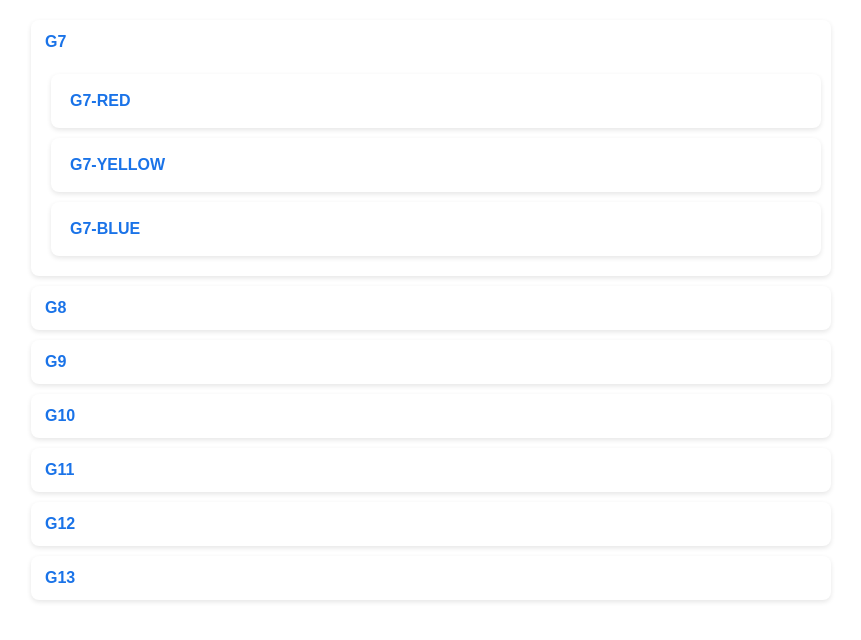
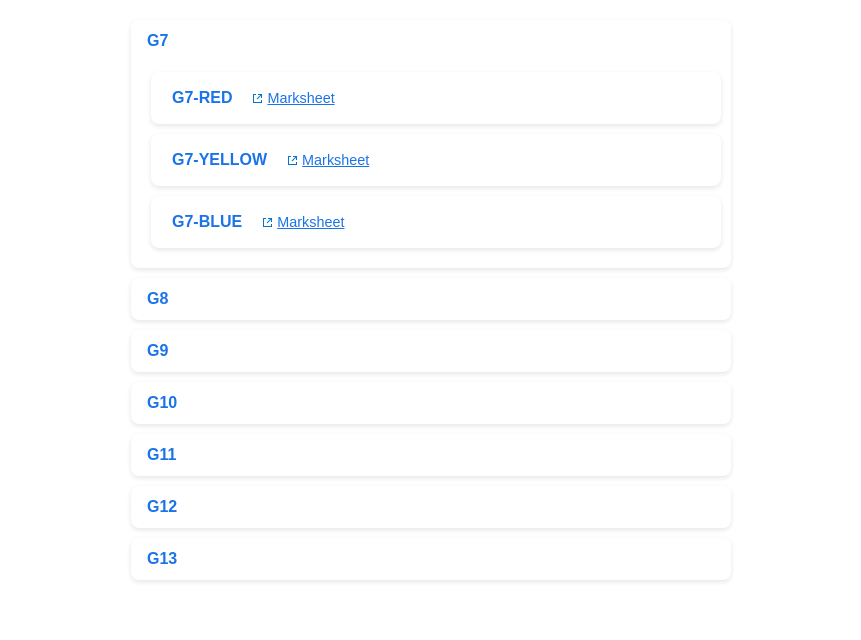
Before and after one commit to prakaz/prakaz.github.io, a plain HTML site: page index.html in a window 1280 px wide. Both pictures are taken after a click on the link "G7". Shown: the whole page, without its empty margins (209-1070 px from the left). Drawn offline with Linux system fonts and the light colour scheme.

Commit message:
Update index.html

```diff
--- a/index.html
+++ b/index.html
@@ -10,12 +10,7 @@
             --hover-background: #b5f1ff;
             --subject-color: #0d6efd;
             --subject-hover-color: #084298;
-            --marksheet-color: #1a73e8;
-        }
-
-        body {
-            font-size: 16px;
-            line-height: 1.5;
+            --marksheet-color: #1a73e8; /* Match primary color for link style */
         }
 
         #grades {
@@ -25,7 +20,6 @@
             max-width: 600px;
             margin: 20px auto;
             font-family: 'Arial', sans-serif;
-            font-size: 1rem;
         }
         #grades li {
             margin: 10px 0;
@@ -62,6 +56,8 @@
             background: #fafafa;
             border-radius: 6px;
             margin: 8px 0;
+            display: flex;
+            align-items: center;
         }
         .subject-link {
             display: block;
@@ -76,17 +72,24 @@
             background: #e9ecef;
             color: var(--subject-hover-color);
         }
-        .subject-link img {
-            padding-right: 3px;
+        .subjects li img {
+            margin-right: -7px;
+            margin-left: 15px;
             vertical-align: middle;
         }
         .marksheet-link {
             color: #1b73e8;
-            text-decoration: none;
+            text-decoration: underline;
             font-weight: 500;
             font-size: 0.9em;
             padding-left: 5px;
         }
+        /*
+        .marksheet-link:hover {
+            color: #1557b0;
+            text-decoration: underline;
+        }
+        */
         .classes > li > div {
             display: flex;
             align-items: center;
@@ -97,19 +100,6 @@
             padding-right: 0px;
             padding-left: 5px;
         }
-
-        @media (min-width: 768px) {
-            #grades {
-                font-size: 1rem;
-                max-width: 800px;
-            }
-            .grade-link, .class-link {
-                padding: 10px 14px;
-            }
-            .subject-link {
-                padding: 8px 12px;
-            }
-        }
     </style>
 </head>
 <body>
@@ -118,62 +108,67 @@
     <script>
         function createLinkStructure(data) {
             const groupedData = {};
-    const classMarksheets = {};
+            const classMarksheets = {}; // Store marksheet URL per grade-class combination
             data.forEach(item => {
                 const grade = item.grade;
                 const cls = item["class"];
                 const subject = item.subject;
                 const formUrl = item.form_url;
                 const responseSheetUrl = item.response_sheet_url;
-        const classKey = `${grade}-${cls}`;
+                const classKey = `${grade}-${cls}`; // Unique key per grade and class (e.g., G7-RED, G8-RED)
                 if (!groupedData[grade]) groupedData[grade] = {};
                 if (!groupedData[grade][cls]) {
                     groupedData[grade][cls] = [];
-            classMarksheets[classKey] = responseSheetUrl;
+                    classMarksheets[classKey] = responseSheetUrl; // Store response_sheet_url for this grade-class pair
                 }
                 groupedData[grade][cls].push({ subject, formUrl });
             });
 
             let html = '<ul id="grades" role="tree">';
             for (const grade in groupedData) {
-        const gradeId = grade.replace(/\s+/g, '-').toLowerCase();
+                const gradeId = grade.replace(/\s+/g, '-').toLowerCase(); // Create unique ID
                 html += `
                     <li role="treeitem">
                         <a class="grade-link" aria-expanded="false" aria-level="1" aria-controls="classes-${gradeId}">${grade}</a>
                         <ul class="classes" role="group" id="classes-${gradeId}">`;
                 for (const cls in groupedData[grade]) {
-            const classDisplay = `${grade}-${cls}`;
-            const classId = classDisplay.replace(/\s+/g, '-').toLowerCase();
+                    const classDisplay = `${grade}-${cls}`; // Combine grade and class (e.g., G7-RED)
+                    const classId = classDisplay.replace(/\s+/g, '-').toLowerCase(); // Create unique ID
+                    const marksheetUrl = classMarksheets[classDisplay]; // Get the marksheet URL for this grade-class pair
 
+                    // Sort subjects alphabetically, but keep specified subjects at the end
                     groupedData[grade][cls].sort((a, b) => {
                         const specialSubjects = ["Absences", "Lateness", "Form Master Remarks"];
                         const aIsSpecial = specialSubjects.includes(a.subject);
                         const bIsSpecial = specialSubjects.includes(b.subject);
-                if (aIsSpecial && !bIsSpecial) return 1;
-                else if (!aIsSpecial && bIsSpecial) return -1;
-                else return a.subject.localeCompare(b.subject);
+
+                        if (aIsSpecial && !bIsSpecial) {
+                            return 1; // a goes after b
+                        } else if (!aIsSpecial && bIsSpecial) {
+                            return -1; // a goes before b
+                        } else {
+                            return a.subject.localeCompare(b.subject); // Standard alphabetical sort
+                        }
                     });
 
                     html += `
                         <li role="treeitem">
                             <div>
                                 <a class="class-link" aria-expanded="false" aria-level="2" aria-controls="subjects-${classId}">${classDisplay}</a>
+                                <span> </span>
+                                <img src="https://prakaz.github.io/share-sprite.png" alt="" />
+                                <a href="${marksheetUrl}" target="_blank" class="marksheet-link">Marksheet</a>
                             </div>
-                    <ul class="subjects" role="group" id="subjects-${classId}">`;
-            html += `
+                            <ul class="subjects" role="group" id="subjects-${classId}">
                                 <li role="treeitem">
-                    <a href="https://docs.google.com/spreadsheets/d/1KFzOseRX1Z_yWDsGoGKXjZWkpClTFy1tGJLIDUr4OUQ/edit" target="_blank" class="subject-link" aria-level="3">
                                     <img src="https://prakaz.github.io/share-sprite.png" alt="">
-                        Marksheet
-                    </a>
+                                    <a href="${marksheetUrl}" target="_blank" class="subject-link" aria-level="3">Marksheet</a>
                                 </li>`;
                     groupedData[grade][cls].forEach(subject => {
                         html += `
                             <li role="treeitem">
-                        <a href="${subject.formUrl}" target="_blank" class="subject-link" aria-level="3">
                                 <img src="https://prakaz.github.io/share-sprite.png" alt="">
-                            ${subject.subject}
-                        </a>
+                                <a href="${subject.formUrl}" target="_blank" class="subject-link" aria-level="3">${subject.subject}</a>
                             </li>`;
                     });
                     html += `</ul></li>`;
@@ -185,45 +180,40 @@
             const container = document.getElementById('link-structure');
             container.innerHTML = html;
 
+            // Add click event listener with accordion behavior
             container.addEventListener('click', function(event) {
                 const target = event.target;
+
+                // Only handle grade-link or class-link clicks
                 if (target.tagName === 'A' && (target.classList.contains('grade-link') || target.classList.contains('class-link'))) {
                     event.preventDefault();
-            let sublist;
-            if (target.classList.contains('grade-link')) {
-                sublist = target.nextElementSibling;
-            } else if (target.classList.contains('class-link')) {
-                sublist = target.parentElement.nextElementSibling;
-            }
-            if (!sublist || sublist.tagName !== 'UL') return;
+                    const sublist = target.nextElementSibling.tagName === 'UL' ? target.nextElementSibling : target.parentElement.nextElementSibling; // Adjust for div structure
+                    const isExpanding = sublist.style.display !== 'block';
 
-            const isExpanding = sublist.style.display !== 'block';
+                    // Determine the level (grade or class) and collapse others at the same level
                     const parentList = target.closest('ul');
-            const siblings = parentList.querySelectorAll('.' + target.className);
+                    const siblings = parentList.querySelectorAll('.' + target.className); // Same class (grade-link or class-link)
 
+                    // Collapse all siblings
                     siblings.forEach(sibling => {
-                let siblingSublist;
-                if (sibling.classList.contains('grade-link')) {
-                    siblingSublist = sibling.nextElementSibling;
-                } else if (sibling.classList.contains('class-link')) {
-                    siblingSublist = sibling.parentElement.nextElementSibling;
-                }
+                        const siblingSublist = sibling.nextElementSibling.tagName === 'UL' ? sibling.nextElementSibling : sibling.parentElement.nextElementSibling;
                         if (siblingSublist && sibling !== target) {
                             siblingSublist.style.display = 'none';
                             sibling.setAttribute('aria-expanded', 'false');
                         }
                     });
 
+                    // Toggle the clicked item's sublist
                     sublist.style.display = isExpanding ? 'block' : 'none';
                     target.setAttribute('aria-expanded', isExpanding.toString());
                 }
+                // Subject links and marksheet links are not affected and will open their href naturally
             });
         }
 
         function loadJsonFromWeb(url) {
-            document.getElementById('link-structure').innerHTML = '<p>Loading data...</p>';
-            const cacheBuster = new Date().getTime();
-            fetch(`${url}?_=${cacheBuster}`, { cache: "no-store" })
+            document.getElementById('link-structure').innerHTML = '<p>Loading data...</p>'; // Loading indicator
+            fetch(url)
                 .then(response => {
                     if (!response.ok) throw new Error(`HTTP error! Status: ${response.status}`);
                     return response.json();
@@ -236,6 +226,7 @@
                 });
         }
 
+        // Load JSON from your GitHub URL
         loadJsonFromWeb('https://prakaz.github.io/forms.json');
     </script>
 </body>
```
Lines whose indentation alone changed are shown as unchanged.
